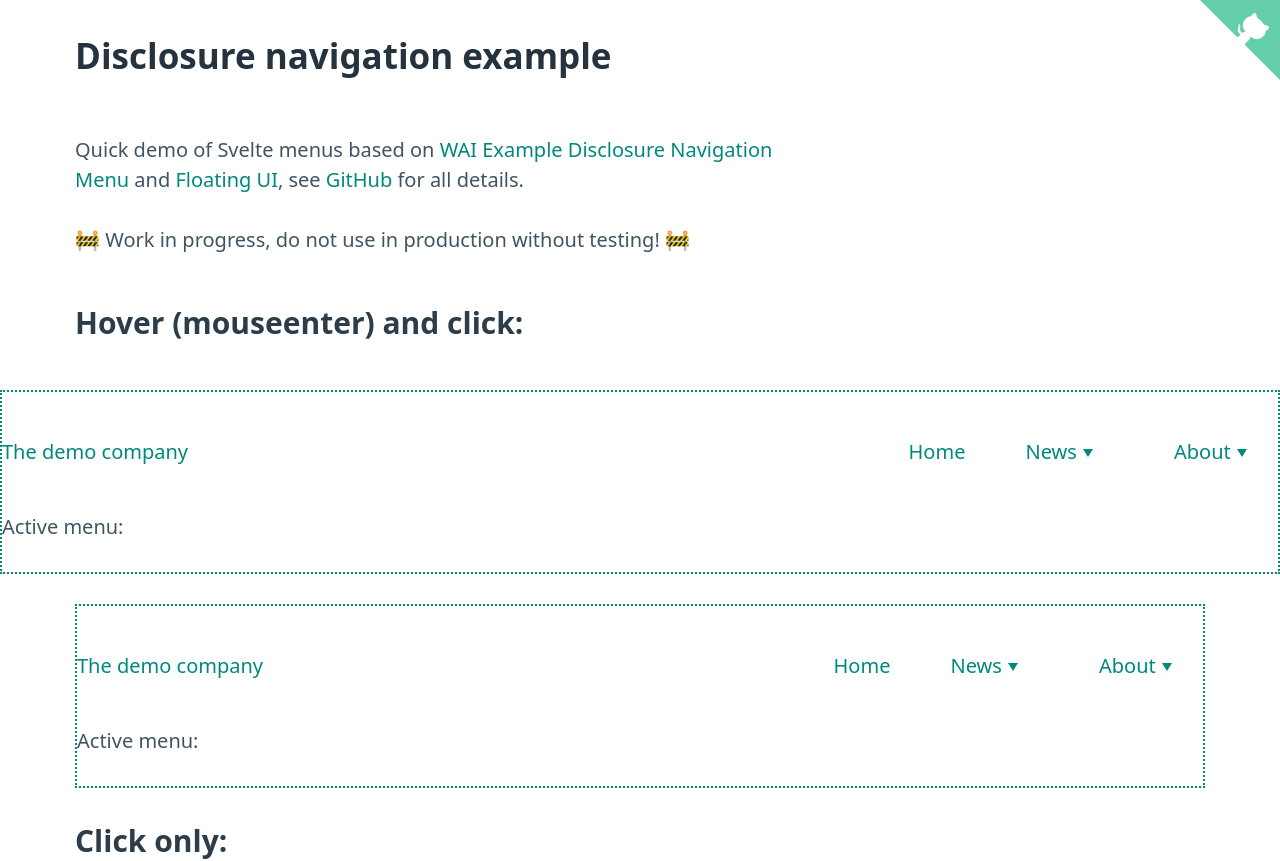
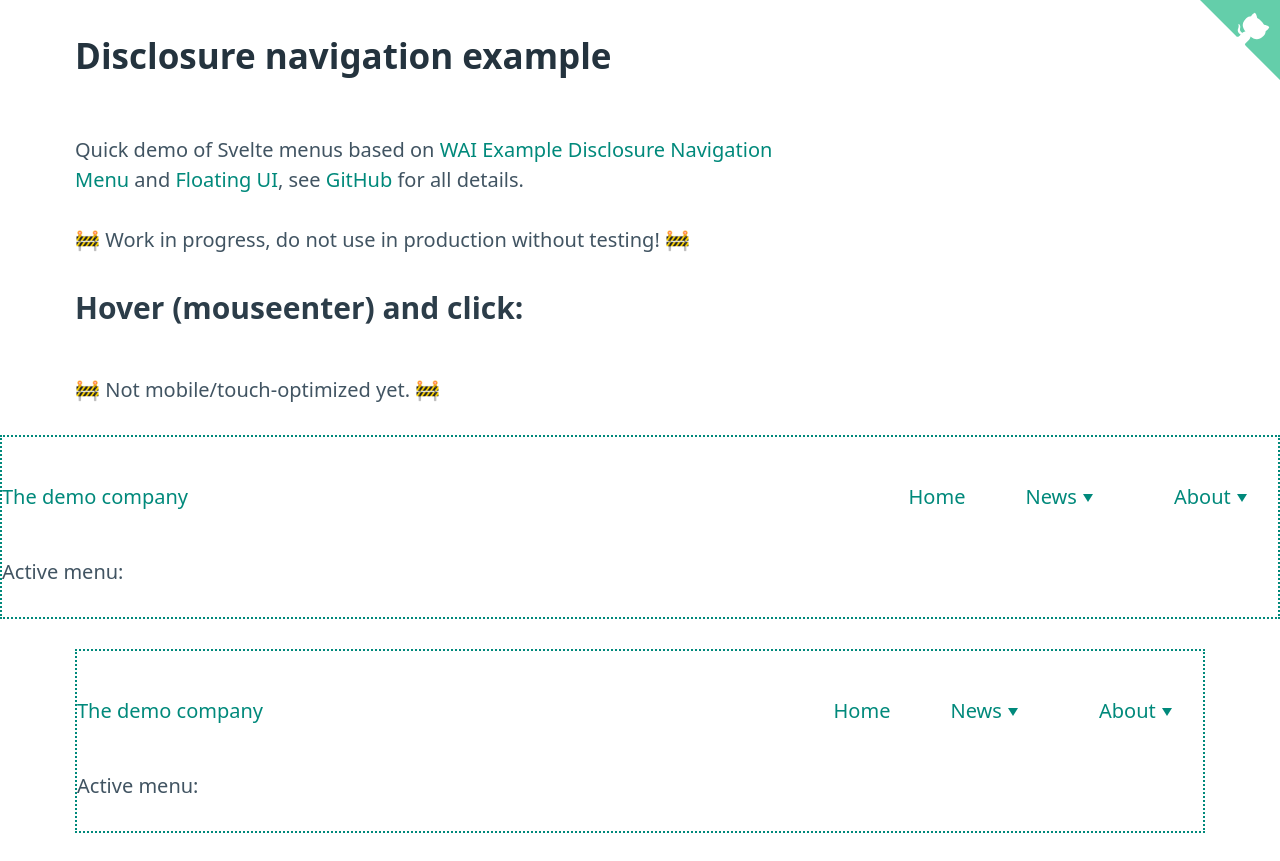
Before and after one commit to mandrasch/svelte-floating-ui-a11y-menu, a SvelteKit app: page / in a window 1280 px wide. Shown: the top 861 px of the page. Built offline with nearby package versions, Linux system fonts and the light colour scheme.

Commit message:
chore: add disclaimer

```diff
--- a/src/routes/+page.svelte
+++ b/src/routes/+page.svelte
@@ -14,7 +14,11 @@
 		<a href="https://github.com/mandrasch/sveltekit-floating-ui-a11y-menu">GitHub</a> for all details.
 	</p>
 	<p>🚧 Work in progress, do not use in production without testing! 🚧</p>
+</div>
+
+<div class="container" style="margin-top:30px;">
 	<h3>Hover (mouseenter) and click:</h3>
+	<p>🚧 Not mobile/touch-optimized yet. 🚧</p>
 </div>
 
 <DisclosureNavigation useHoverActions={true} />
@@ -24,8 +28,6 @@
 </div>
 
 <div class="container" style="margin-top:30px;"><h3>Click only:</h3></div>
-
-<p>🚧 Not mobile/touch-optimized yet. 🚧</p>
 
 <DisclosureNavigation useHoverActions={false} />
 
```
